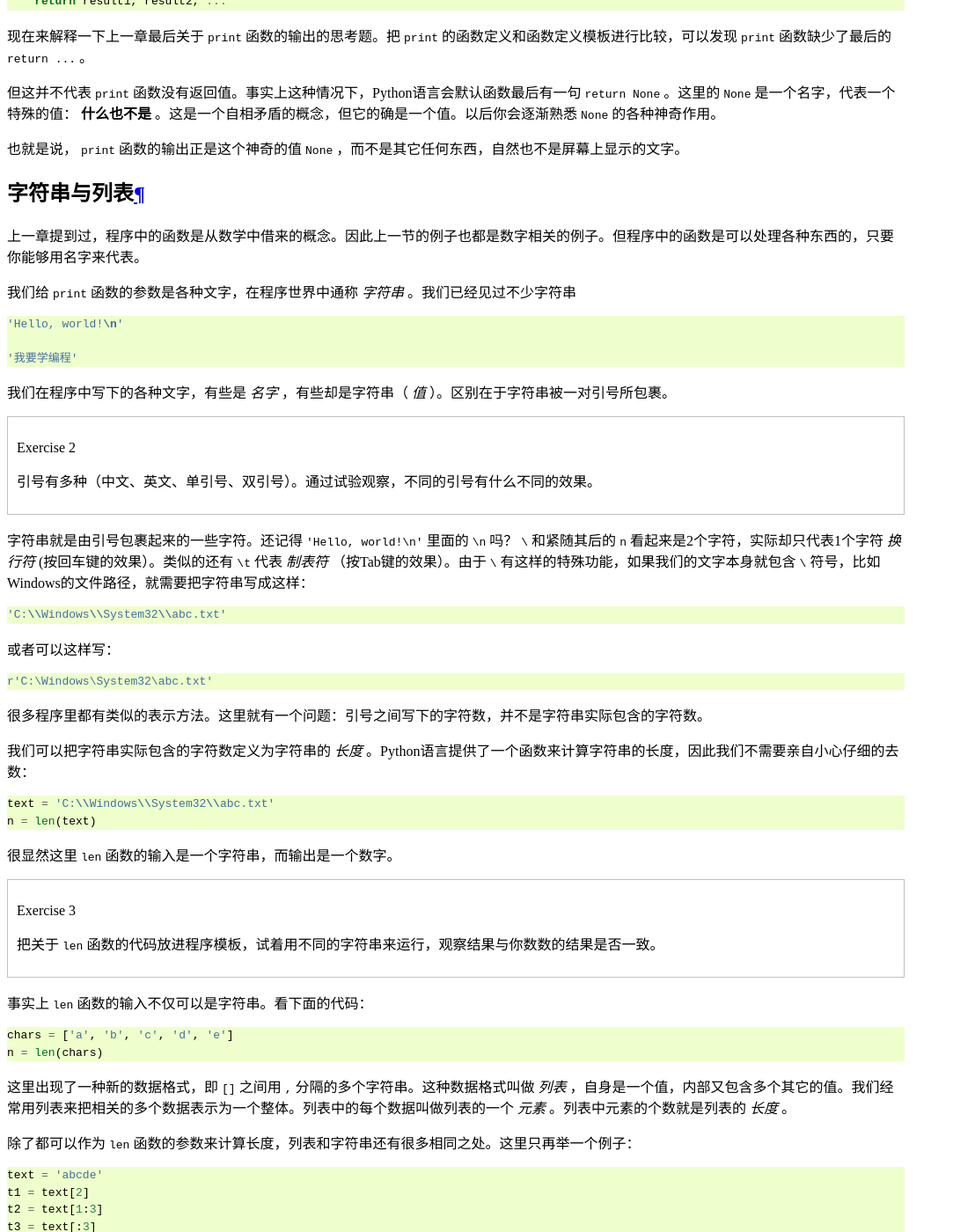
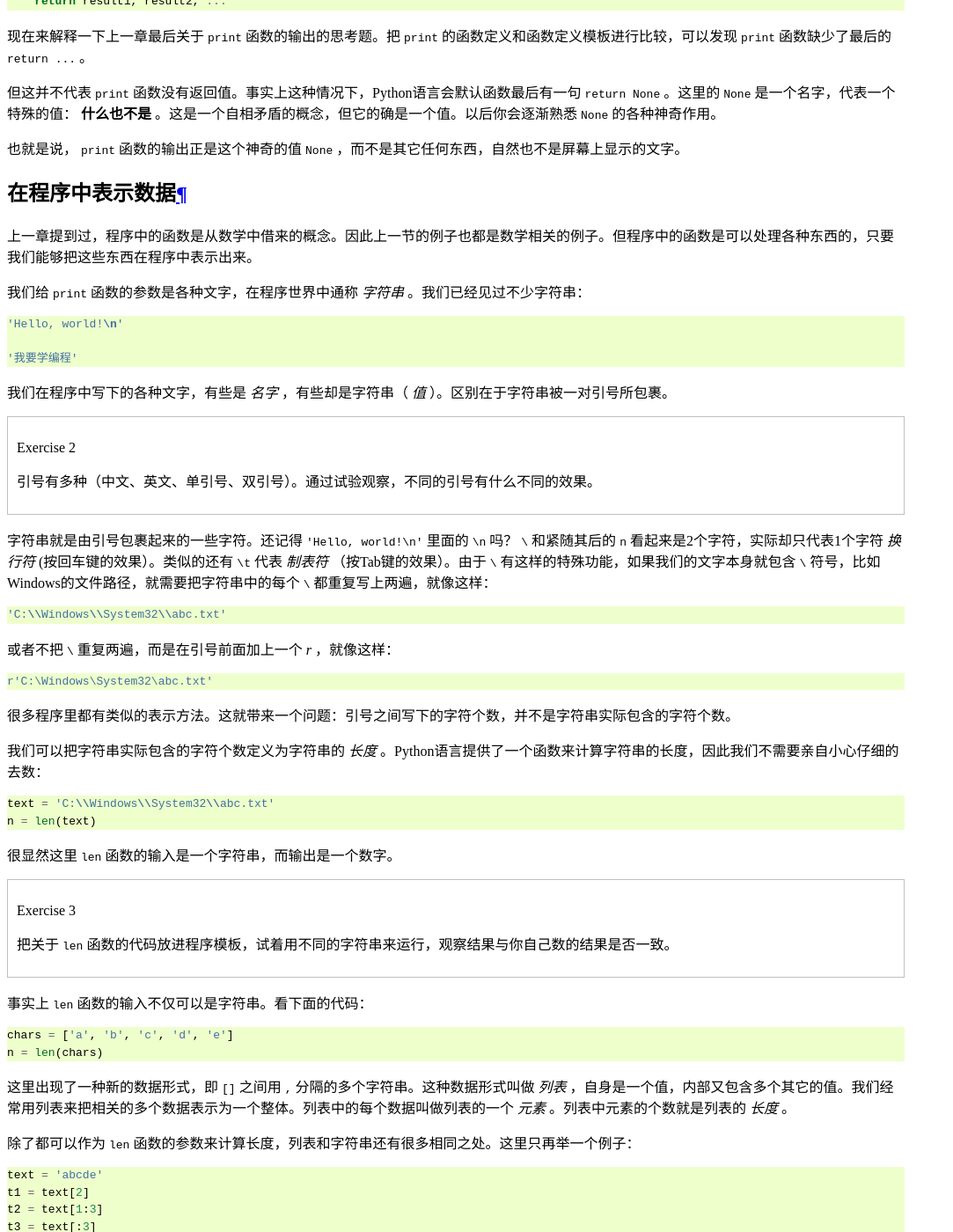
Before and after one commit to letscan/ProgrammingBasics, a Sphinx documentation site: the page built from doc/FunctionAndParams.rst, in a window 1280 px wide and 1400 px high, scrolled down 2209 px. Shown: the whole window at 88% size, without its empty margins (0-1083 px from the left). Built offline with Sphinx 7.4.7 and the Read the Docs theme 2.0.0, drawn with Linux system fonts in a browser that asks for light colours; comment, search, counter and statistics services are not loaded; some of the changed text lies outside the part shown.

Commit message:
tiny fixes

```diff
--- a/doc/FunctionAndParams.rst
+++ b/doc/FunctionAndParams.rst
@@ -74,7 +74,7 @@
 
     把上面的2次函数和整除函数放进程序模板，试着用不同的参数运行它们，观察结果是否正确。
 
-    **提示：** 可以用 ``print`` 在屏幕上显示函数的返回值，但注意删掉上一章我们自己实现的 ``print`` 函数，因为Python语言自带了一个更完善的
+    **提示：** 可以用 ``print`` 在屏幕上显示函数的返回值，但注意删掉上一章我们自己实现的 ``print`` 函数，因为Python语言自带了一个更完善的。
 
 考虑多个参数和多个返回值的情况，函数定义的模板应该是下面这样：
 
@@ -94,12 +94,12 @@
 也就是说， ``print`` 函数的输出正是这个神奇的值 ``None`` ，而不是其它任何东西，自然也不是屏幕上显示的文字。
 
 
-字符串与列表
+在程序中表示数据
 --------------------
 
-上一章提到过，程序中的函数是从数学中借来的概念。因此上一节的例子也都是数字相关的例子。但程序中的函数是可以处理各种东西的，只要你能够用名字来代表。
+上一章提到过，程序中的函数是从数学中借来的概念。因此上一节的例子也都是数学相关的例子。但程序中的函数是可以处理各种东西的，只要我们能够把这些东西在程序中表示出来。
 
-我们给 ``print`` 函数的参数是各种文字，在程序世界中通称 *字符串* 。我们已经见过不少字符串
+我们给 ``print`` 函数的参数是各种文字，在程序世界中通称 *字符串* 。我们已经见过不少字符串：
 
 .. code-block:: python
 
@@ -113,21 +113,21 @@
 
     引号有多种（中文、英文、单引号、双引号）。通过试验观察，不同的引号有什么不同的效果。
 
-字符串就是由引号包裹起来的一些字符。还记得 ``'Hello, world!\n'`` 里面的 ``\n`` 吗？ ``\`` 和紧随其后的 ``n`` 看起来是2个字符，实际却只代表1个字符 *换行符* (按回车键的效果）。类似的还有 ``\t`` 代表 *制表符* （按Tab键的效果）。由于 ``\`` 有这样的特殊功能，如果我们的文字本身就包含 ``\`` 符号，比如Windows的文件路径，就需要把字符串写成这样：
+字符串就是由引号包裹起来的一些字符。还记得 ``'Hello, world!\n'`` 里面的 ``\n`` 吗？ ``\`` 和紧随其后的 ``n`` 看起来是2个字符，实际却只代表1个字符 *换行符* (按回车键的效果）。类似的还有 ``\t`` 代表 *制表符* （按Tab键的效果）。由于 ``\`` 有这样的特殊功能，如果我们的文字本身就包含 ``\`` 符号，比如Windows的文件路径，就需要把字符串中的每个 ``\`` 都重复写上两遍，就像这样：
 
 .. code-block:: python
 
     'C:\\Windows\\System32\\abc.txt'
 
-或者可以这样写：
+或者不把 ``\`` 重复两遍，而是在引号前面加上一个 `r` ，就像这样：
 
 .. code-block:: python
 
     r'C:\Windows\System32\abc.txt'
 
-很多程序里都有类似的表示方法。这里就有一个问题：引号之间写下的字符数，并不是字符串实际包含的字符数。
+很多程序里都有类似的表示方法。这就带来一个问题：引号之间写下的字符个数，并不是字符串实际包含的字符个数。
 
-我们可以把字符串实际包含的字符数定义为字符串的 *长度* 。Python语言提供了一个函数来计算字符串的长度，因此我们不需要亲自小心仔细的去数：
+我们可以把字符串实际包含的字符个数定义为字符串的 *长度* 。Python语言提供了一个函数来计算字符串的长度，因此我们不需要亲自小心仔细的去数：
 
 .. code-block:: python
 
@@ -138,7 +138,7 @@
 
 .. topic :: Exercise 3
 
-    把关于 ``len`` 函数的代码放进程序模板，试着用不同的字符串来运行，观察结果与你数数的结果是否一致。
+    把关于 ``len`` 函数的代码放进程序模板，试着用不同的字符串来运行，观察结果与你自己数的结果是否一致。
 
 事实上 ``len`` 函数的输入不仅可以是字符串。看下面的代码：
 
@@ -147,7 +147,7 @@
     chars = ['a', 'b', 'c', 'd', 'e']
     n = len(chars)
 
-这里出现了一种新的数据格式，即 ``[]`` 之间用 ``,`` 分隔的多个字符串。这种数据格式叫做 *列表* ，自身是一个值，内部又包含多个其它的值。我们经常用列表来把相关的多个数据表示为一个整体。列表中的每个数据叫做列表的一个 *元素* 。列表中元素的个数就是列表的 *长度* 。
+这里出现了一种新的数据形式，即 ``[]`` 之间用 ``,`` 分隔的多个字符串。这种数据形式叫做 *列表* ，自身是一个值，内部又包含多个其它的值。我们经常用列表来把相关的多个数据表示为一个整体。列表中的每个数据叫做列表的一个 *元素* 。列表中元素的个数就是列表的 *长度* 。
 
 除了都可以作为 ``len`` 函数的参数来计算长度，列表和字符串还有很多相同之处。这里只再举一个例子：
 
@@ -173,7 +173,7 @@
 
 正如你观察到的，在 ``[]`` 填入一个数字，可以从字符串取出一个字符，或是从列表中取出一个元素。而 ``[:]`` 的写法，可以从字符串中取出多个字符（也就是另一个字符串），或是从列表中取出多个元素（也就是另一个列表）。而且你可能也观察到了，这个对应关系与字符在字符串中的位置，或是元素在列表中的位置有关，只不过你需要从0开始数数，而不是从1开始。这是程序世界里的一个传统。
 
-我们还要特意提醒你注意一下： ``len`` 函数可以将字符串或列表转换为数字，而 ``[]`` 可以将数字转换为字符串或列表。请记住这个事实。
+这里还要特别注意一点： ``len`` 函数可以将字符串或列表转换为数字，而 ``[]`` 可以将数字转换为字符串或列表。请记住这个事实。
 
 
 参数的名字与值
@@ -224,9 +224,9 @@
     cards = ['9988', 'AAAA2', 'KQ3']
     biggest = max(cards)
 
-这里我们假设列表中的元素是几位玩家手中的扑克牌，而规则是手中牌张数越多就算越大。运行程序后可以发现，虽然程序可以正常运行，但结果并不符合我们的预期。
+这里我们假设列表中的元素是几位玩家手中的扑克牌，而规则是手中牌张数越多就算越大。我们试图用 ``max`` 函数找出哪位玩家的手牌最大。运行程序后可以发现，虽然程序可以正常运行，但结果并不符合我们的预期。
 
-原因在于列表 ``cards`` 中的元素并非数字，而 ``max`` 函数并不了解我们的扑克游戏规则，无从判断这几个元素谁大谁小。我们需要有一个途径告诉 ``max`` 函数，判断“大小”的标准是牌的数量（在这里就是字符串的长度）。正好 ``max`` 函数提供了 ``key`` 参数来让我们指定规则：
+原因在于列表 ``cards`` 中的元素并非数字，而 ``max`` 函数并不了解我们的扑克游戏规则，无从判断这几个元素谁大谁小。我们需要有一个途径告诉 ``max`` 函数，判断“大小”的标准是牌的数量（在这里就是字符串的长度）。恰好 ``max`` 函数提供了 ``key`` 参数来让我们指定规则：
 
 .. code-block:: python
 
@@ -283,13 +283,13 @@
 
 也就是说，引用（import）相当于在我们的程序里定义一些名字，这些名字所代表的值来自 *模块* 。
 
-关于*模块* 的精确定义，现在还没有必要纠结。目前我们简单理解 *模块* 有下面2种：
+关于 *模块* 的精确定义，现在还没有必要纠结。目前我们简单理解 *模块* 有下面2种：
 
- 1. 别人已经写好的程序，包括 *Python标准库* 和 *第三方库* ，这些模块的名称你需要事先了解
+ 1. 别人已经写好的程序，包括 *Python标准库* 和 *第三方库* ，这些模块的名称需要你事先了解；
 
  2. 我们自己的其它程序，这种情况要求你把被引用程序的 ``.py`` 文件和我们正在写的程序的 ``.py`` 文件放在同一目录，而模块的名称就是被引用程序的文件名去掉 ``.py`` 。
 
-提高编程效率的秘诀之一就是尽可能多利用已经写好的程序，不论自己的还是别人的。编程水平的提升，在掌握基本方法之后，可以说完全取决于对别人程序（Python标准库和第三方可）的熟悉程度。
+提高编程效率的秘诀之一就是尽可能多利用已经写好的程序，不论自己的还是别人的。编程水平的提升，在掌握基本方法之后，可以说完全取决于对别人程序（Python标准库和第三方库）的熟悉程度。
 
 而且，某些问题如果不使用Python标准库中已有的程序，我们自己几乎不可能解决。例如要在屏幕上显示文字，如果不利用 ``stdout`` ，我们自己是完全无法实现的。
 
```
